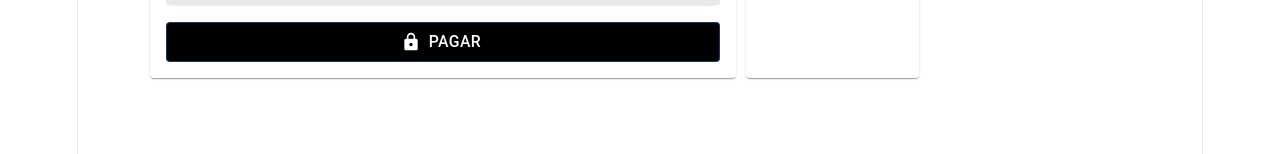
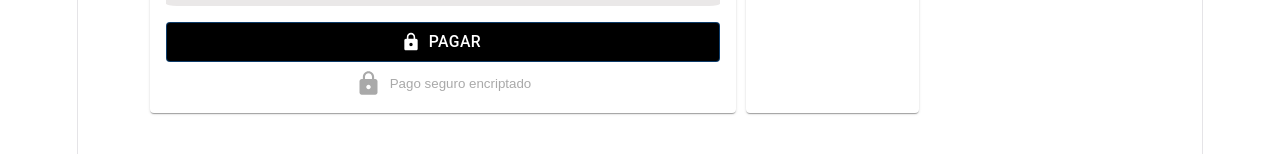
Before and after one commit to loricode/prueba-checkout, a React (Vite) app: page / in a window 1280 px wide. Both pictures are taken after a click on the tab "CHECKOUT". Shown: the part 636-790 px from the top of the page. Built offline with nearby package versions, Linux system fonts and the light colour scheme; no server answers.

Commit message:
falta un monton de cosas

```diff
--- a/src/pages/tabsPayment/TabCheckout.tsx
+++ b/src/pages/tabsPayment/TabCheckout.tsx
@@ -6,7 +6,7 @@ import Card from '@mui/material/Card';
 import Grid from '@mui/material/Grid';
 import CardContent from '@mui/material/CardContent';
 import TextField from '@mui/material/TextField';
-import { Avatar, Button, CardActionArea, Divider, InputAdornment, List, ListItem, ListItemAvatar, ListItemText, Tab, Tabs } from '@mui/material';
+import { Avatar, Button, Box, CardActionArea, Divider, InputAdornment, List, ListItem, ListItemAvatar, ListItemText, Tab, Tabs } from '@mui/material';
 
 import HttpsIcon from '@mui/icons-material/Https';
 import AddCardIcon from '@mui/icons-material/AddCard';
@@ -169,8 +169,6 @@ export const TabCheckout = (state: TabCheckoutProps) => {
 
                         </Grid>
 
-
-
                     </CardContent>
 
 
@@ -178,6 +176,10 @@ export const TabCheckout = (state: TabCheckoutProps) => {
                         <Button sx={{ background: "#000", color: '#FFF' }} fullWidth variant="outlined" startIcon={<HttpsIcon />}>
                             Pagar
                         </Button>
+                         <Box sx={{display:'flex', color:'#a9a9a9', mt:1, gap:1, justifyContent:'center', alignItems:'center'}}>
+                            <HttpsIcon sx={{color:'#a9a9a9'}}/>
+                             Pago seguro encriptado
+                        </Box>
                     </CardActionArea>
 
                 </Card>
```
